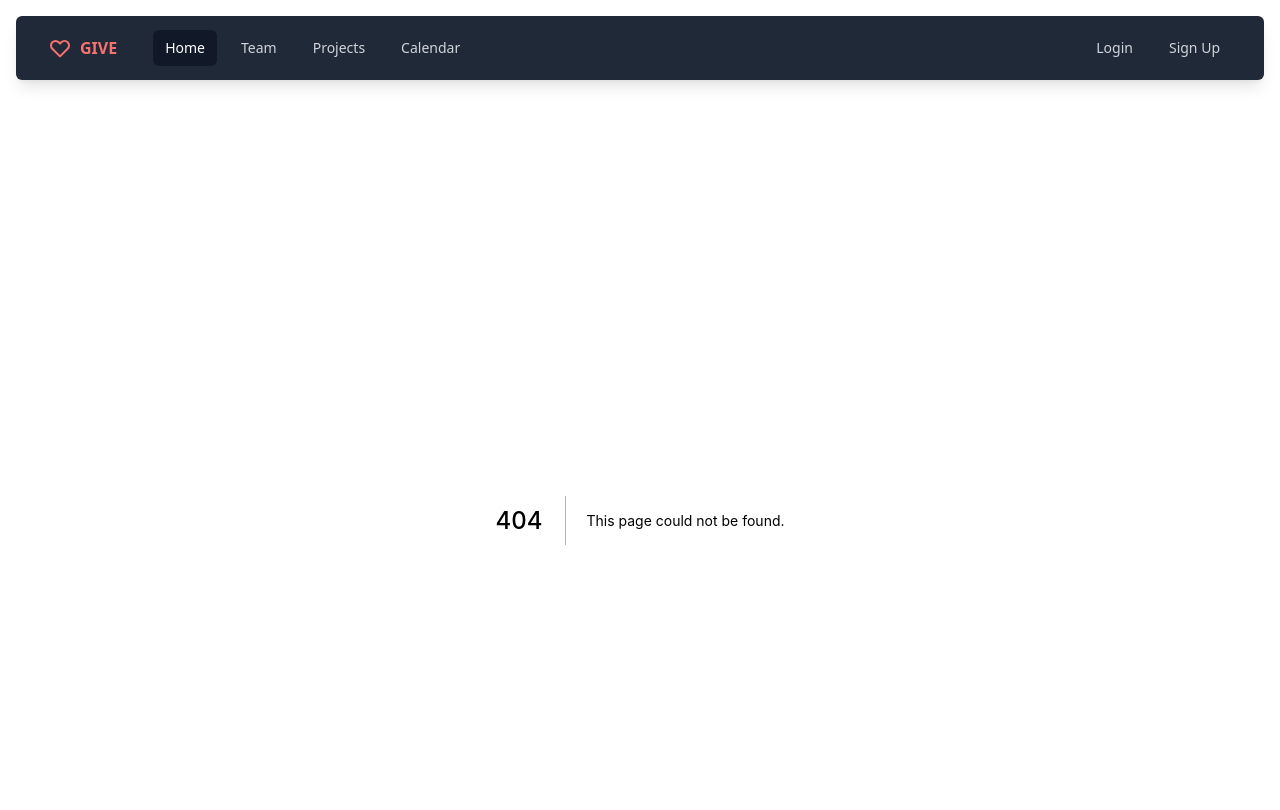
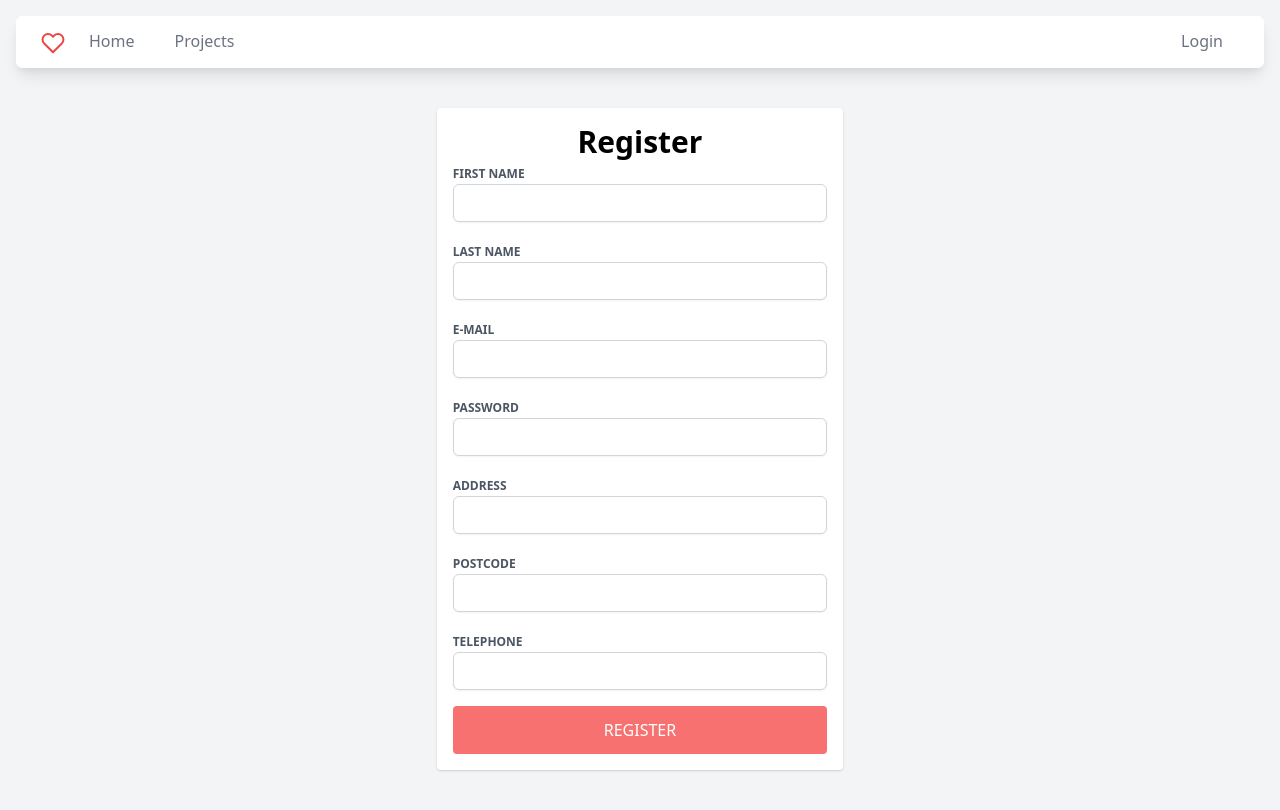
Before and after one commit to hng94/mip5-project, a Next.js app: page /auth/register in a window 1280 px wide. Before the commit this address had no page. Shown: the top 810 px of the page. Built offline with nearby package versions, Linux system fonts and the light colour scheme.

Commit message:
Login and Register pages

```diff
--- a/components/Nav.tsx
+++ b/components/Nav.tsx
@@ -1,110 +1,29 @@
 import * as React from "react";
+import { FiHeart } from "react-icons/fi";
+import Link from "next/link";
 
 export default function Nav() {
   return (
-    <nav className="bg-gray-800 sticky top-0 z-50 m-4 rounded-md shadow-lg">
-      <div className="mx-auto px-2 sm:px-6 lg:px-8">
-        <div className="relative flex items-center justify-between h-16">
-          <div className="absolute inset-y-0 left-0 flex items-center sm:hidden">
-            <button
-              className="inline-flex items-center justify-center p-2 rounded-md text-gray-400 hover:text-white hover:bg-gray-700 focus:outline-none focus:ring-2 focus:ring-inset focus:ring-white"
-              aria-expanded="false"
-            >
-              <span className="sr-only">Open main menu</span>
-              <svg
-                className="block h-6 w-6"
-                xmlns="http://www.w3.org/2000/svg"
-                fill="none"
-                viewBox="0 0 24 24"
-                stroke="currentColor"
-                aria-hidden="true"
-              >
-                <path
-                  strokeLinecap="round"
-                  strokeLinejoin="round"
-                  strokeWidth="2"
-                  d="M4 6h16M4 12h16M4 18h16"
-                />
-              </svg>
-              <svg
-                className="hidden h-6 w-6"
-                xmlns="http://www.w3.org/2000/svg"
-                fill="none"
-                viewBox="0 0 24 24"
-                stroke="currentColor"
-                aria-hidden="true"
-              >
-                <path
-                  strokeLinecap="round"
-                  strokeLinejoin="round"
-                  strokeWidth="2"
-                  d="M6 18L18 6M6 6l12 12"
-                />
-              </svg>
-            </button>
-          </div>
-          <div className="flex-1 flex items-center justify-center sm:items-stretch sm:justify-start">
-            <div className="flex-shrink-0 flex items-center">
-              <svg
-                xmlns="http://www.w3.org/2000/svg"
-                fill="none"
-                viewBox="0 0 24 24"
-                stroke="currentColor"
-                className="h-6 w-6 text-red-400"
-              >
-                <path
-                  strokeLinecap="round"
-                  strokeLinejoin="round"
-                  strokeWidth={2}
-                  d="M4.318 6.318a4.5 4.5 0 000 6.364L12 20.364l7.682-7.682a4.5 4.5 0 00-6.364-6.364L12 7.636l-1.318-1.318a4.5 4.5 0 00-6.364 0z"
-                />
-              </svg>
-              <span className="text-red-400 font-bold pl-2">GIVE</span>
-            </div>
-            <div className="hidden sm:block sm:ml-6">
-              <div className="flex justify-items-start">
-                <a
-                  href="#"
-                  className="bg-gray-900 text-white px-3 py-2 rounded-md text-sm font-medium ml-3"
-                >
+    <nav className="sticky top-0 z-50 m-4 py-3 px-6 bg-white rounded-md shadow-lg flex justify-between border border-white">
+      <div className="space-x-2">
+        <FiHeart className="inline-flex h-6 w-6 text-red-500" />
+        <Link href="/">
+          <a className="rounded-md py-2 px-4 font-medium text-gray-500 hover:text-red-400">
             Home
           </a>
-                <a
-                  href="#"
-                  className="text-gray-300 hover:bg-gray-700 hover:text-white px-3 py-2 rounded-md text-sm font-medium ml-3"
-                >
-                  Team
-                </a>
-                <a
-                  href="#"
-                  className="text-gray-300 hover:bg-gray-700 hover:text-white px-3 py-2 rounded-md text-sm font-medium ml-3"
-                >
+        </Link>
+        <Link href="/project">
+          <a className="rounded-md py-2 px-4 font-medium text-gray-500 hover:text-red-400">
             Projects
           </a>
-                <a
-                  href="#"
-                  className="text-gray-300 hover:bg-gray-700 hover:text-white px-3 py-2 rounded-md text-sm font-medium ml-3"
-                >
-                  Calendar
-                </a>
+        </Link>
       </div>
-            </div>
-          </div>
-          <div className="absolute inset-y-0 right-0 flex items-center pr-2 sm:static sm:inset-auto sm:ml-6 sm:pr-0">
-            <a
-              href="#"
-              className=" text-gray-300 hover:bg-gray-700 hover:text-white px-3 py-2 rounded-md text-sm font-medium ml-auto"
-            >
+      <div>
+        <Link href="/auth/login">
+          <a className="rounded-md py-2 px-4 font-medium text-gray-500 hover:text-red-400">
             Login
           </a>
-            <a
-              href="#"
-              className="text-gray-300 hover:bg-gray-700 hover:text-white px-3 py-2 rounded-md text-sm font-medium ml-3"
-            >
-              Sign Up
-            </a>
-          </div>
-        </div>
+        </Link>
       </div>
     </nav>
   );
--- a/components/Tabs.tsx
+++ b/components/Tabs.tsx
@@ -1,6 +1,7 @@
 import dynamic from "next/dynamic";
 import React, { useState } from "react";
 import Comments from "./Comment/Comments";
+import QuillEditor from "./QuillEditor";
 import Story from "./Story";
 import Timeline from "./Timeline";
 
@@ -13,14 +14,11 @@ export default function Tabs() {
       <div className="flex flex-wrap">
         <div className="w-full">
           <ul
-            className="flex mb-0 list-none flex-wrap pb-4 flex-row"
+            className="flex mb-0 list-none flex-wrap pb-4 justify-between space-x-2"
             role="tablist"
           >
             {tabList.map((tab, index) => (
-              <li
-                key={tab}
-                className="-mb-px mr-2 last:mr-0 flex-auto text-center"
-              >
+              <li key={tab} className="-mb-px last:mr-0 flex-auto text-center">
                 <a
                   className={
                     "text-xs font-bold uppercase px-5 py-3 border border-red-400 rounded block leading-normal " +
@@ -41,11 +39,11 @@ export default function Tabs() {
               </li>
             ))}
           </ul>
-          <div className="relative flex flex-col min-w-0 break-words bg-white w-full mb-6">
+          <div className="relative flex flex-col min-w-0 break-words bg-white w-full mb-6 rounded shadow">
             <div className="px-4 py-5 flex-auto">
-              <div className="tab-content tab-space">
+              <div className="tab-content tab-space ">
                 <div className={openTab === 0 ? "block" : "hidden"} id="link1">
-                  <Story />
+                  <QuillEditor />
                 </div>
                 <div className={openTab === 1 ? "block" : "hidden"} id="link1">
                   <Timeline />
--- a/components/Timeline.tsx
+++ b/components/Timeline.tsx
@@ -2,7 +2,7 @@ export default function Timeline() {
   const events = ["Backlog", "Todo", "Doing", "Test", "Done"];
   return (
     <>
-      <div className="flex justify-center">
+      <div className="flex justify-start">
         <ol className="p-4">
           {events.map((event, i) => (
             <li
--- a/package.json
+++ b/package.json
@@ -20,6 +20,7 @@
     "postcss": "^8.2.1",
     "react": "17.0.1",
     "react-dom": "17.0.1",
+    "react-hook-form": "^6.14.1",
     "react-icons": "^4.1.0",
     "react-quill": "^1.3.5",
     "sass": "^1.32.0",
--- /dev/null
+++ b/pages/auth/login.tsx
@@ -0,0 +1,74 @@
+import Link from "next/link";
+import React from "react";
+import { useForm } from "react-hook-form";
+
+type IAuth = {
+  email?: string;
+  password?: string;
+};
+const Login = () => {
+  const auth: IAuth = {};
+  const { register, handleSubmit, watch, errors } = useForm<IAuth>();
+
+  const onSubmit = (data) => console.log(data);
+
+  return (
+    <>
+      <div className="rounded shadow p-4 bg-white w-full lg:w-5/12 mx-auto">
+        <p className="text-3xl text-center font-semibold">Login</p>
+        <form onSubmit={handleSubmit(onSubmit)} className="space-y-4">
+          <div>
+            <label
+              className="text-xs font-semibold text-gray-600 uppercase"
+              htmlFor="email"
+            >
+              E-mail
+            </label>
+            <input
+              type="email"
+              name="email"
+              placeholder="email address"
+              ref={register}
+            />
+          </div>
+          <div>
+            <label
+              className="text-xs font-semibold text-gray-600 uppercase"
+              htmlFor="password"
+            >
+              Password
+            </label>
+            <input
+              type="password"
+              name="password"
+              id="password"
+              ref={register}
+            />
+          </div>
+          <button
+            type="submit"
+            className="w-full py-3 rounded text-white
+                    font-medium bg-red-400 uppercase
+                    focus:outline-none hover:bg-red-500 hover:shadow-lg"
+          >
+            Login
+          </button>
+        </form>
+        <div className="sm:flex sm:flex-wrap mt-8 sm:mb-4 text-sm text-center">
+          <a href="forgot-password" className="flex-2 underline">
+            Forgot password?
+          </a>
+
+          <p className="flex-1 text-gray-500 text-md mx-4 my-1 sm:my-auto">
+            or
+          </p>
+          <Link href="/auth/register">
+            <a className="flex-2 underline">Create an Account</a>
+          </Link>
+        </div>
+      </div>
+    </>
+  );
+};
+
+export default Login;
--- /dev/null
+++ b/pages/auth/register.tsx
@@ -0,0 +1,106 @@
+import Link from "next/link";
+import React from "react";
+import { useForm } from "react-hook-form";
+
+type IRegister = {
+  firstName: string;
+  lastName: string;
+  address: string;
+  postcode: string;
+  phone: string;
+  email: string;
+  password: string;
+};
+const Register = () => {
+  const { register, handleSubmit, watch, errors } = useForm<IRegister>();
+
+  const onSubmit = (data) => console.log(data);
+
+  return (
+    <>
+      <div className="rounded shadow p-4 bg-white w-full lg:w-5/12 mx-auto">
+        <p className="text-3xl text-center font-semibold">Register</p>
+        <form onSubmit={handleSubmit(onSubmit)} className="space-y-4">
+          <div>
+            <label
+              className="text-xs font-semibold text-gray-600 uppercase"
+              htmlFor="firstName"
+            >
+              First name
+            </label>
+            <input type="text" name="firstName" ref={register} />
+          </div>
+          <div>
+            <label
+              className="text-xs font-semibold text-gray-600 uppercase"
+              htmlFor="lastName"
+            >
+              Last name
+            </label>
+            <input type="text" name="lastName" ref={register} />
+          </div>
+          <div>
+            <label
+              className="text-xs font-semibold text-gray-600 uppercase"
+              htmlFor="email"
+            >
+              E-mail
+            </label>
+            <input type="email" name="email" ref={register} />
+          </div>
+          <div>
+            <label
+              className="text-xs font-semibold text-gray-600 uppercase"
+              htmlFor="password"
+            >
+              Password
+            </label>
+            <input type="password" name="password" ref={register} />
+          </div>
+          <div>
+            <label
+              className="text-xs font-semibold text-gray-600 uppercase"
+              htmlFor="address"
+            >
+              Address
+            </label>
+            <input type="text" name="address" ref={register} />
+          </div>
+          <div>
+            <label
+              className="text-xs font-semibold text-gray-600 uppercase"
+              htmlFor="postcode"
+            >
+              Postcode
+            </label>
+            <input type="text" name="postcode" ref={register} />
+          </div>
+          <div>
+            <label
+              className="text-xs font-semibold text-gray-600 uppercase"
+              htmlFor="phone"
+            >
+              Telephone
+            </label>
+            <input
+              type="text"
+              name="phone"
+              pattern="[0-9]{3}-[0-9]{3}-[0-9]{4}"
+              ref={register}
+            />
+          </div>
+          <button
+            type="submit"
+            className="w-full py-3 rounded text-white
+                    font-medium bg-red-400 uppercase
+                    focus:outline-none hover:bg-red-500 hover:shadow-lg"
+          >
+            Register
+          </button>
+        </form>
+      </div>
+    </>
+  );
+};
+
+export default Register;
--- a/pages/project/[id]/edit.tsx
+++ b/pages/project/[id]/edit.tsx
@@ -12,7 +12,7 @@ export default function edit() {
       <div className="mt-5 md:mt-0">
         <form action="#" method="POST">
           <div className="shadow sm:rounded-md">
-            <div className="px-4 py-5 bg-white space-y-6 sm:p-6">
+            <div className="px-4 rounded-t-md py-5 bg-white space-y-6 sm:p-6">
               <p className="text-2xl text-red-400 pb-2 border-b-2 border-red-400">
                 Basic
               </p>
@@ -155,13 +155,42 @@ export default function edit() {
                   </div>
                 </div>
               </div>
-              <p className="text-2xl text-red-400 pb-2 border-b-2 border-red-400">
-                Story
-              </p>
-              <QuillEditor />
+              <div>
+                <p className="text-2xl text-red-400 mb-2 pb-2 border-b-2 border-red-400">
+                  Story
+                </p>
+                <QuillEditor />
+              </div>
+              <div>
+                <p className="text-2xl text-red-400 pb-2 border-b-2 border-red-400">
+                  Campaign
+                </p>
+                <div className="grid grid-cols-2 gap-6">
+                  <div className="mt-2">
+                    <label>Start date</label>
+                    <input type="date" id="startDate" />
+                  </div>
+                  <div className="mt-2">
+                    <label>Duration (days)</label>
+                    <input
+                      type="number"
+                      min={1}
+                      max={365}
+                      defaultValue={1}
+                      step={1}
+                      id="duration"
+                    />
+                  </div>
+                </div>
+              </div>
             </div>
-            <div className="px-4 py-3 bg-gray-50 text-right sm:px-6">
-              <button type="submit">Back</button>
+            <div className="px-4 rounded-b-md py-3 bg-gray-50 text-right sm:px-6">
+              <button
+                className="focus:outline-none bg-blue-500 text-white uppercase py-2 px-6 shadow-lg rounded text-sm font-medium"
+                type="submit"
+              >
+                Save & Lauch
+              </button>
             </div>
           </div>
         </form>
--- a/pages/project/index.tsx
+++ b/pages/project/index.tsx
@@ -7,7 +7,7 @@ export default function ProjectList() {
       <div className="py-4 flex flex-row justify-between">
         <p className="text-3xl">Projects</p>
         <Link href="/project/new/edit">
-          <button className="bg-blue-500 text-white uppercase py-2 px-6 shadow-lg rounded text-sm font-medium">
+          <button className="focus:outline-none bg-blue-500 text-white uppercase py-2 px-6 shadow-lg rounded text-sm font-medium">
             New
           </button>
         </Link>
@@ -15,7 +15,7 @@ export default function ProjectList() {
       <div className="flex flex-col">
         <div className="-my-2 overflow-x-auto sm:-mx-6 lg:-mx-8">
           <div className="py-2 align-middle inline-block min-w-full sm:px-6 lg:px-8">
-            <div className="overflow-hidden border border-gray-200 sm:rounded-lg">
+            <div className="overflow-hidden border border-gray-200 sm:rounded-lg shadow-sm">
               <table className="min-w-full divide-y divide-gray-200">
                 <thead className="bg-gray-50">
                   <tr>
@@ -52,7 +52,7 @@ export default function ProjectList() {
                   <tr>
                     <td className="px-6 py-4 whitespace-nowrap">
                       <div className="text-sm font-medium text-gray-900">
-                        <Link href="/project/1/view">
+                        <Link href="/project/1">
                           <a>
                             inCharge X - The 100W Swiss Army Knife of Cables
                           </a>
--- a/tailwind.config.js
+++ b/tailwind.config.js
@@ -6,7 +6,7 @@ module.exports = {
   },
   variants: {
     extend: {
-      outline: ["focus"]
+      // outline: ["focus"]
     },
   },
   plugins: [],
```
Also changed, not shown: 1 other file (tests, documents, lock files or other folders). Lines whose indentation alone changed are shown as unchanged.
